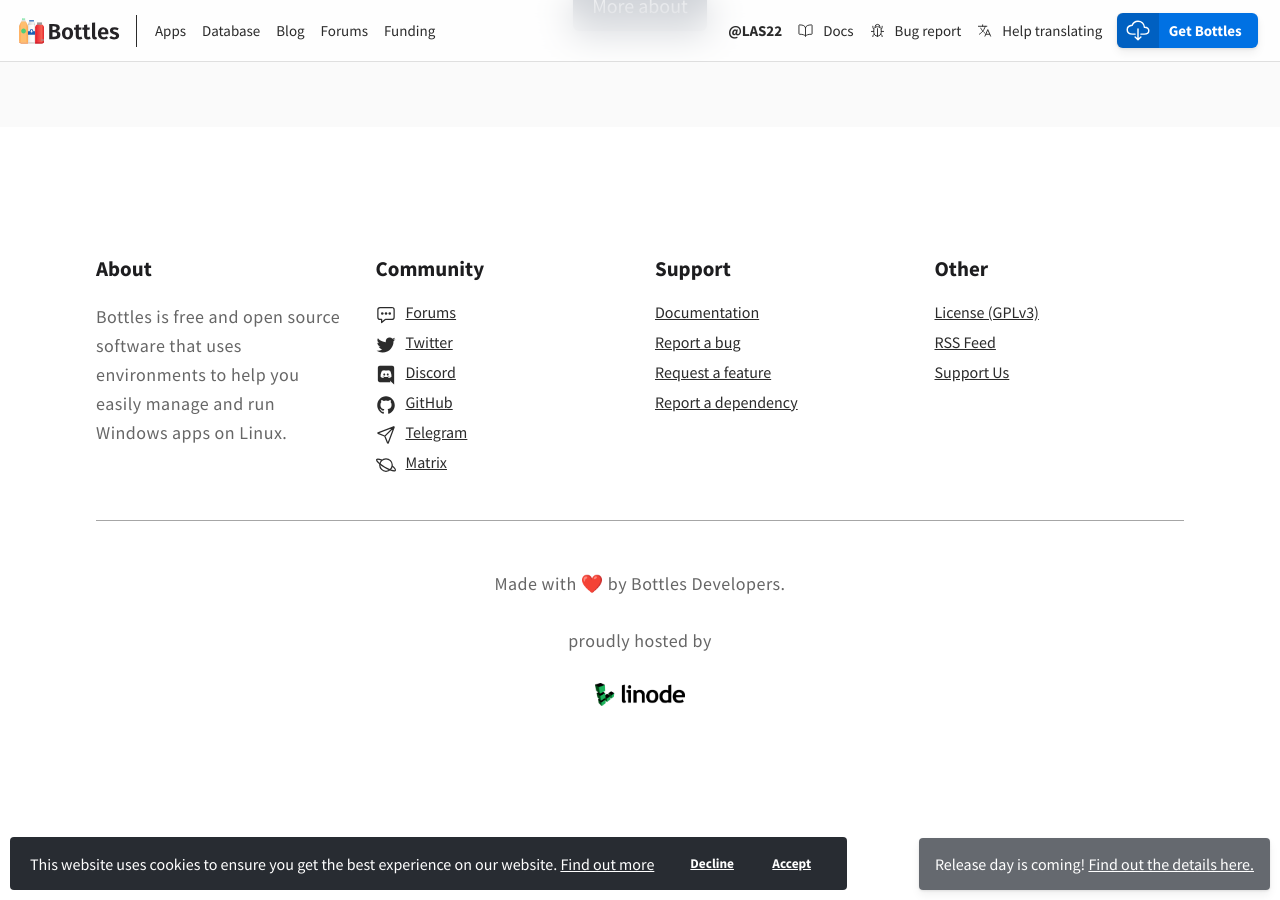
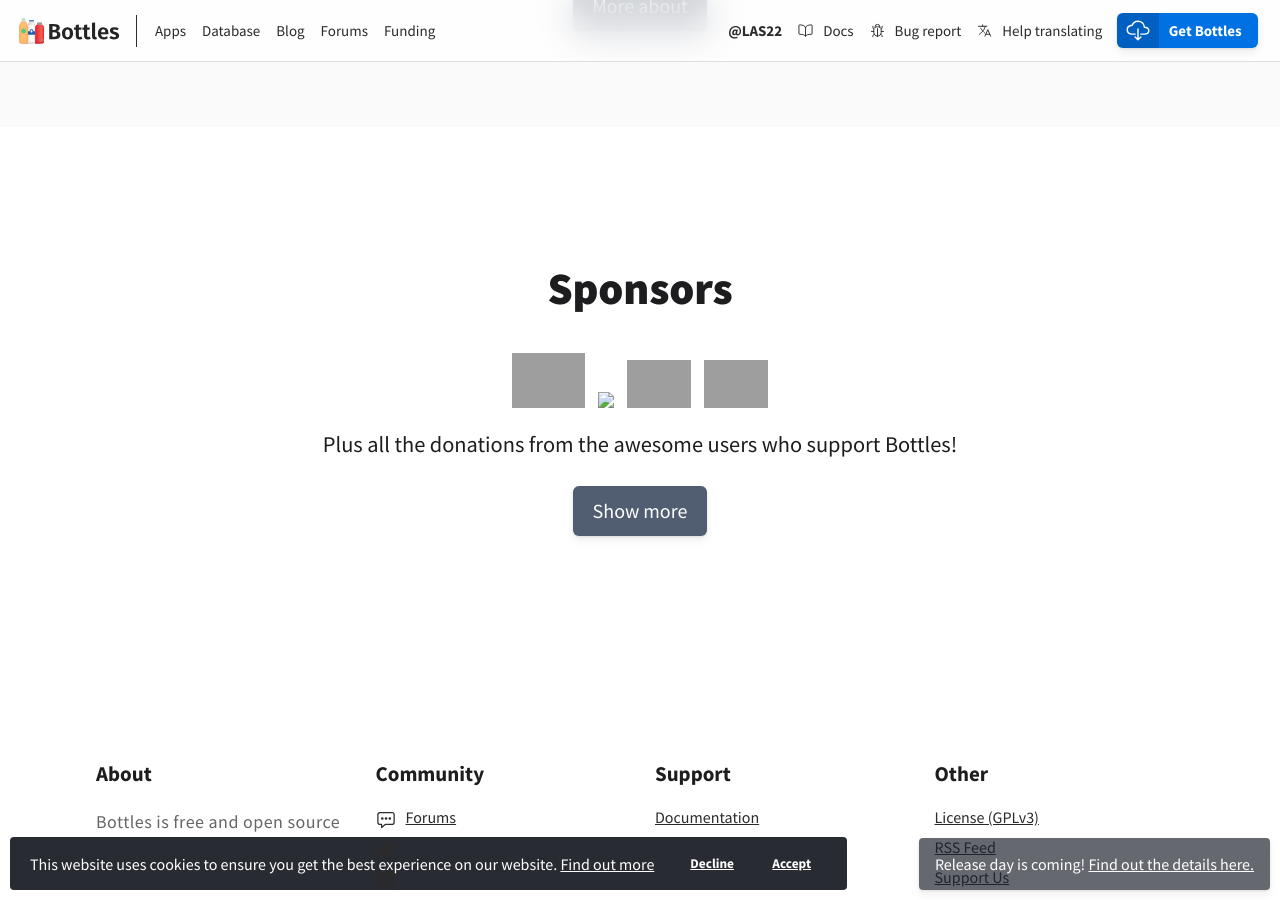
Before and after one commit to bottlesdevs/website, a Jekyll site: the page built from index.html, in a window 1280 px wide and 900 px high, scrolled down 7622 px. Built offline with Jekyll 4.4.1, drawn with Linux system fonts in a browser that asks for light colours; nearby versions of some CDN libraries; comment, search, counter and statistics services are not loaded; grey boxes are pictures that could not be loaded.

Commit message:
Sponsors: Add a dedicated section in the homepage

```diff
--- a/index.html
+++ b/index.html
@@ -176,3 +176,21 @@
         More about</a>
     </div>
 </section>
+
+<section>
+  <div class="feature-display center">
+    <div class="description">
+      <h2>Sponsors</h2>
+      <div class="sponsors">
+
+      <a href="https://www.jetbrains.com/?from=bottles"><img height="55" src="https://unifiedban.solutions/static/images/jetbrains-logos/jetbrains.png" /></a>&nbsp;&nbsp;&nbsp;
+<a href="https://www.gitbook.com/?ref=bottles"><img height="55" src="https://www.gitbook.com/cdn-cgi/image/height=55,fit=contain,dpr=1,format=auto/https%3A%2F%2F2775338190-files.gitbook.io%2F~%2Ffiles%2Fv0%2Fb%2Fgitbook-x-prod.appspot.com%2Fo%2Fspaces%252FNkEGS7hzeqa35sMXQZ4X%252Flogo%252FTO5E3RjWKeaJmYYWMGWV%252Fspaces_gitbook_avatar-rectangle.png%3Falt%3Dmedia%26token%3Da34e957e-f044-4bee-abee-23946d2e9cfb" /></a>&nbsp;&nbsp;&nbsp;
+<a href="https://www.linode.com/?from=bottles"><img height="48" src="https://usebottles.com/uploads/linode-brand.png" /></a>&nbsp;&nbsp;&nbsp;
+<a href="https://appwrite.io//?from=bottles"><img height="48" src="https://usebottles.com/uploads/built-with-appwrite.svg" /></a>
+      </div>
+      <p>Plus all the donations from the awesome users who support Bottles!</p>
+      <a href="https://usebottles.com/funding/"
+        class="button secondary">
+      Show more</a>
+    </div>
+</section>
```
